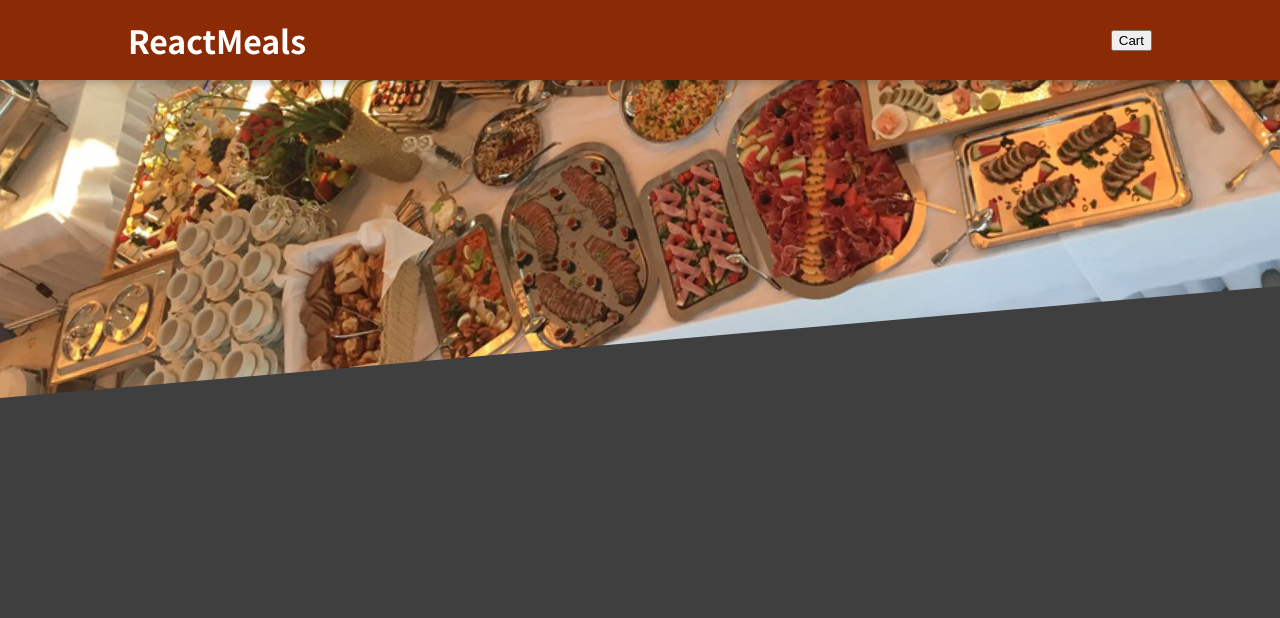
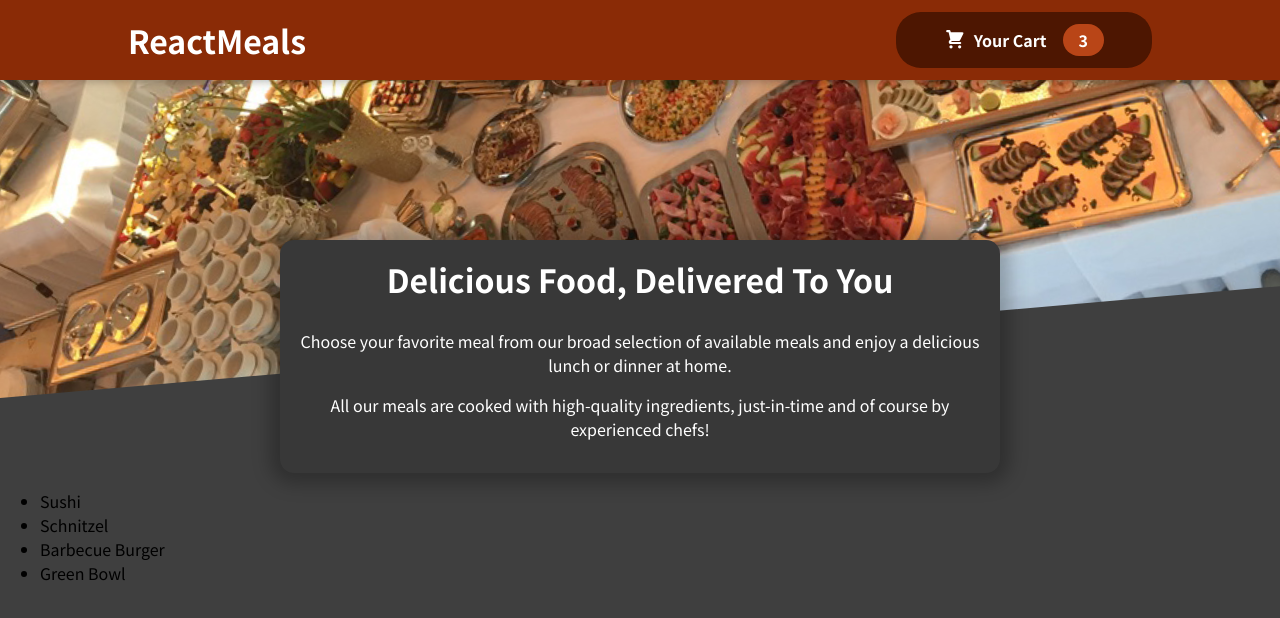
Before and after one commit to kozanakyel/Web-React-App-Algorithm-Architecture, a React (Create React App) app: page / in a window 1280 px wide. Shown: the top 618 px of the page. Built offline with nearby package versions, Linux system fonts and the light colour scheme.

Commit message:
edited meals components with summary

```diff
--- a/src/App.js
+++ b/src/App.js
@@ -1,11 +1,15 @@
 import React, { Fragment } from 'react';
 
 import Header from "./components/Layout/Header";
+import Meals from './components/Meals/Meals';
 
 function App() {
   return (
     <Fragment>
       <Header />
+      <main>
+        <Meals />
+      </main>
     </Fragment>
   );
 }
--- /dev/null
+++ b/src/components/Cart/CartIcon.js
@@ -0,0 +1,13 @@
+const CartIcon = () => {
+    return (
+        <svg
+            xmlns='http://www.w3.org/2000/svg'
+            viewBox='0 0 20 20'
+            fill='currentColor'
+        >
+            <path d='M3 1a1 1 0 000 2h1.22l.305 1.222a.997.997 0 00.01.042l1.358 5.43-.893.892C3.74 11.846 4.632 14 6.414 14H15a1 1 0 000-2H6.414l1-1H14a1 1 0 00.894-.553l3-6A1 1 0 0017 3H6.28l-.31-1.243A1 1 0 005 1H3zM16 16.5a1.5 1.5 0 11-3 0 1.5 1.5 0 013 0zM6.5 18a1.5 1.5 0 100-3 1.5 1.5 0 000 3z' />
+        </svg>
+    );
+};
+
+export default CartIcon;
--- a/src/components/Layout/Header.js
+++ b/src/components/Layout/Header.js
@@ -1,5 +1,6 @@
 import { Fragment } from "react";
 
+import HeaderCartButton from "./HeaderCartButton";
 import mealsImage from '../../assets/meals.jpg';
 import classes from './Header.module.css';
 
@@ -7,7 +8,7 @@
     return <Fragment>
         <header className={classes.header}>
             <h1>ReactMeals</h1>
-            <button>Cart</button>
+            <HeaderCartButton />
         </header>
         <div className={classes['main-image']}>
             <img src={mealsImage} alt='A table for full of delicious food!' />
--- /dev/null
+++ b/src/components/Layout/HeaderCartButton.js
@@ -0,0 +1,16 @@
+import CartIcon from '../Cart/CartIcon';
+import classes from './HeaderCartButton.module.css';
+
+const HeaderCartButton = props => {
+    return <button className={classes.button}>
+        <span className={classes.icon}>
+            <CartIcon />
+        </span>
+        <span>Your Cart</span>
+        <span className={classes.badge}>
+            3
+        </span>
+    </button>
+};
+
+export default HeaderCartButton;
--- /dev/null
+++ b/src/components/Layout/HeaderCartButton.module.css
@@ -0,0 +1,59 @@
+.button {
+    cursor: pointer;
+    font: inherit;
+    border: none;
+    background-color: #4d1601;
+    color: white;
+    padding: 0.75rem 3rem;
+    display: flex;
+    justify-content: space-around;
+    align-items: center;
+    border-radius: 25px;
+    font-weight: bold;
+  }
+
+  .button:hover,
+  .button:active {
+    background-color: #2c0d00;
+  }
+
+  .icon {
+    width: 1.35rem;
+    height: 1.35rem;
+    margin-right: 0.5rem;
+  }
+
+  .badge {
+    background-color: #b94517;
+    padding: 0.25rem 1rem;
+    border-radius: 25px;
+    margin-left: 1rem;
+    font-weight: bold;
+  }
+
+  .button:hover .badge,
+  .button:active .badge {
+    background-color: #92320c;
+  }
+
+  .bump {
+    animation: bump 300ms ease-out;
+  }
+
+  @keyframes bump {
+    0% {
+      transform: scale(1);
+    }
+    10% {
+      transform: scale(0.9);
+    }
+    30% {
+      transform: scale(1.1);
+    }
+    50% {
+      transform: scale(1.15);
+    }
+    100% {
+      transform: scale(1);
+    }
+  }
--- /dev/null
+++ b/src/components/Meals/AvailableMeals.js
@@ -0,0 +1,41 @@
+import classes from './AvailableMeals.module.css';
+
+const DUMMY_MEALS = [
+    {
+        id: 'm1',
+        name: 'Sushi',
+        description: 'Finest fish and veggies',
+        price: 22.99,
+    },
+    {
+        id: 'm2',
+        name: 'Schnitzel',
+        description: 'A german specialty!',
+        price: 16.5,
+    },
+    {
+        id: 'm3',
+        name: 'Barbecue Burger',
+        description: 'American, raw, meaty',
+        price: 12.99,
+    },
+    {
+        id: 'm4',
+        name: 'Green Bowl',
+        description: 'Healthy...and green...',
+        price: 18.99,
+    },
+];
+
+
+const AvailableMeals = () => {
+    const mealsList = DUMMY_MEALS.map((meal) => <li>{meal.name}</li>);
+
+    return <section className={classes.meal}>
+        <ul>
+            {mealsList}
+        </ul>
+    </section>
+};
+
+export default AvailableMeals;
--- /dev/null
+++ b/src/components/Meals/AvailableMeals.module.css
@@ -0,0 +1,24 @@
+.meals {
+    max-width: 60rem;
+    width: 90%;
+    margin: 2rem auto;
+    animation: meals-appear 1s ease-out forwards;
+  }
+
+  .meals ul {
+    list-style: none;
+    margin: 0;
+    padding: 0;
+  }
+
+  @keyframes meals-appear {
+    from {
+      opacity: 0;
+      transform: translateY(3rem);
+    }
+
+    to {
+      opacity: 1;
+      transform: translateY(0);
+    }
+  }
--- /dev/null
+++ b/src/components/Meals/Meals.js
@@ -0,0 +1,13 @@
+import { Fragment } from "react";
+
+import MealsSummary from "./MealsSummary";
+import AvailableMeals from "./AvailableMeals";
+
+const Meals = () => {
+    return <Fragment>
+        <MealsSummary />
+        <AvailableMeals />
+    </Fragment>
+};
+
+export default Meals;
--- /dev/null
+++ b/src/components/Meals/MealsSummary.js
@@ -0,0 +1,19 @@
+import classes from './MealsSummary.module.css';
+
+const MealsSummary = () => {
+  return (
+    <section className={classes.summary}>
+      <h2>Delicious Food, Delivered To You</h2>
+      <p>
+        Choose your favorite meal from our broad selection of available meals
+        and enjoy a delicious lunch or dinner at home.
+      </p>
+      <p>
+        All our meals are cooked with high-quality ingredients, just-in-time and
+        of course by experienced chefs!
+      </p>
+    </section>
+  );
+};
+
+export default MealsSummary;
--- /dev/null
+++ b/src/components/Meals/MealsSummary.module.css
@@ -0,0 +1,18 @@
+.summary {
+    text-align: center;
+    max-width: 45rem;
+    width: 90%;
+    margin: auto;
+    margin-top: -10rem;
+    position: relative;
+    background-color: #383838;
+    color: white;
+    border-radius: 14px;
+    padding: 1rem;
+    box-shadow: 0 1px 18px 10px rgba(0, 0, 0, 0.25);
+  }
+
+  .summary h2 {
+    font-size: 2rem;
+    margin-top: 0;
+  }
```
